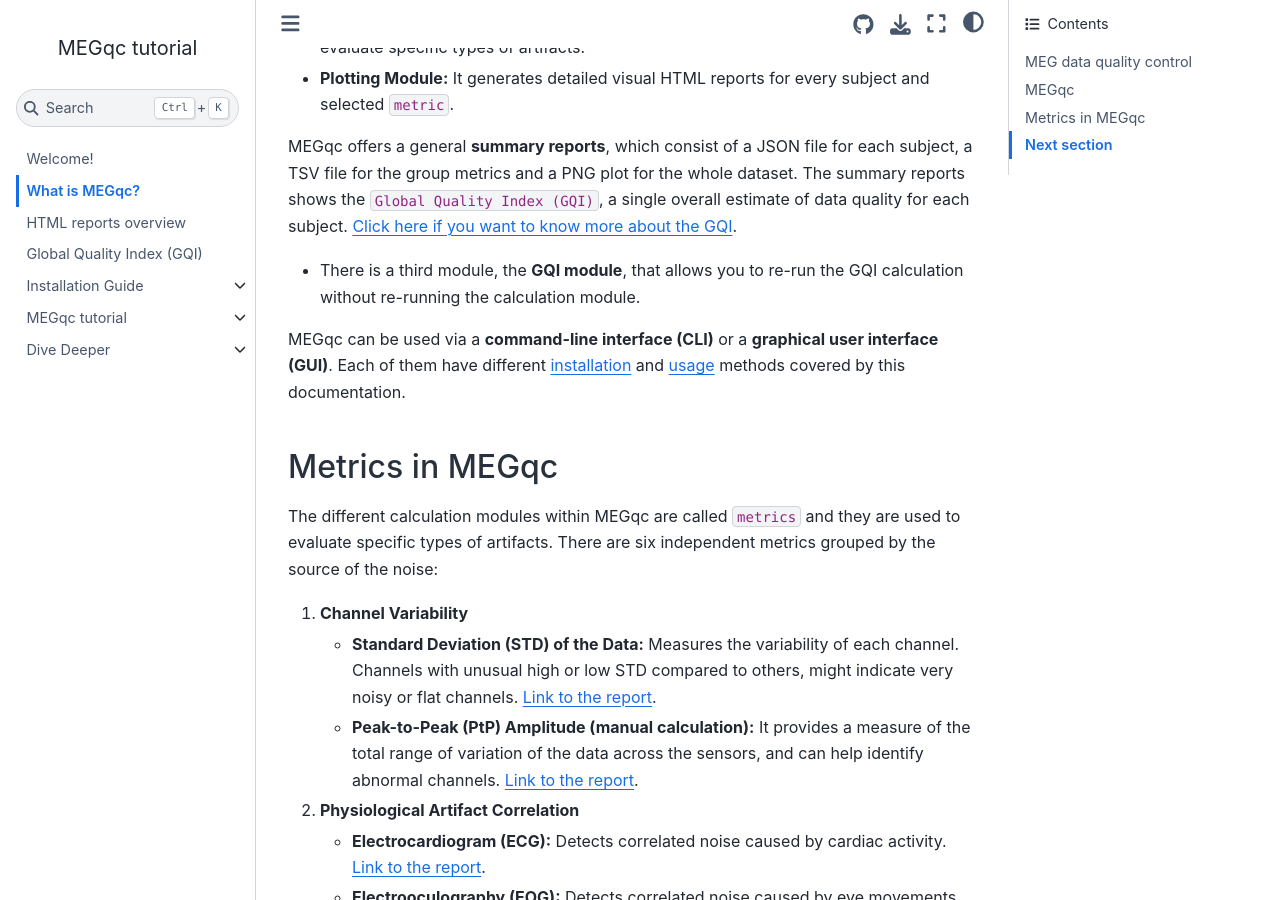
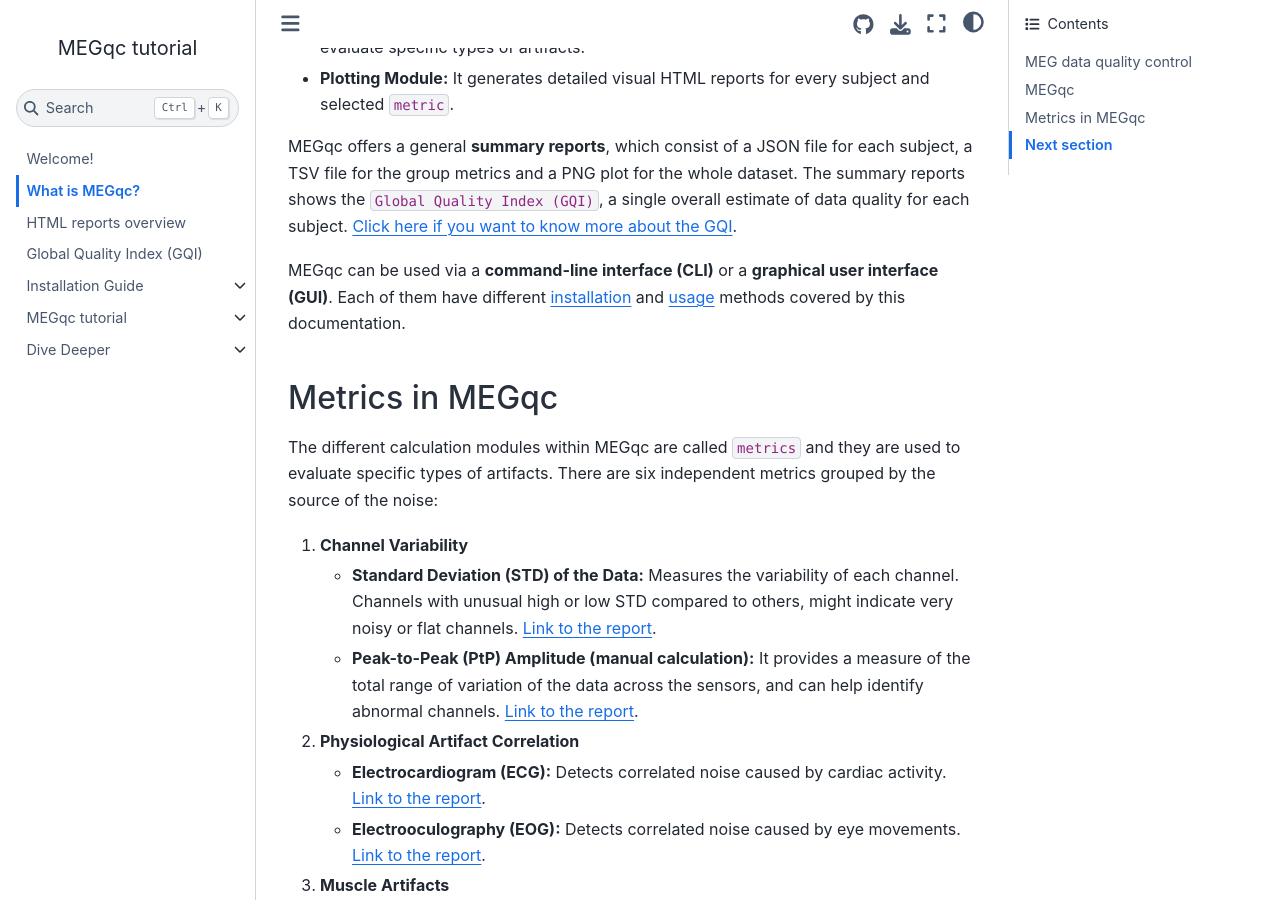
Before and after one commit to ANCPLabOldenburg/megqc_documentation, a Jupyter Book: the page built from book/introduction.md, in a window 1280 px wide and 900 px high, scrolled down 935 px. Built offline with Jupyter Book 1.0.4 settings and Sphinx 7.4.7 and the Sphinx Book theme 1.1.4, drawn with Linux system fonts in a browser that asks for light colours; pages that are not in the unit, such as notebooks, are missing from menus.

Commit message:
Update introduction.md

```diff
--- a/book/introduction.md
+++ b/book/introduction.md
@@ -19,7 +19,6 @@ MEGqc offers 2 modules:
 - **Plotting Module:** It generates detailed visual HTML reports for every subject and selected `metric`.
 
 MEGqc offers a general **summary reports**, which consist of a JSON file for each subject, a TSV file for the group metrics and a PNG plot for the whole dataset. The summary reports shows the `Global Quality Index (GQI)`, a single overall estimate of data quality for each subject. [Click here if you want to know more about the GQI](./gqi).
-* There is a third module, the **GQI module**, that allows you to re-run the GQI calculation without re-running the calculation module.
 
 MEGqc can be used via a **command-line interface (CLI)** or a **graphical user interface (GUI)**. Each of them have different [installation](./installation) and [usage](./tutorial) methods covered by this documentation.
 
```
